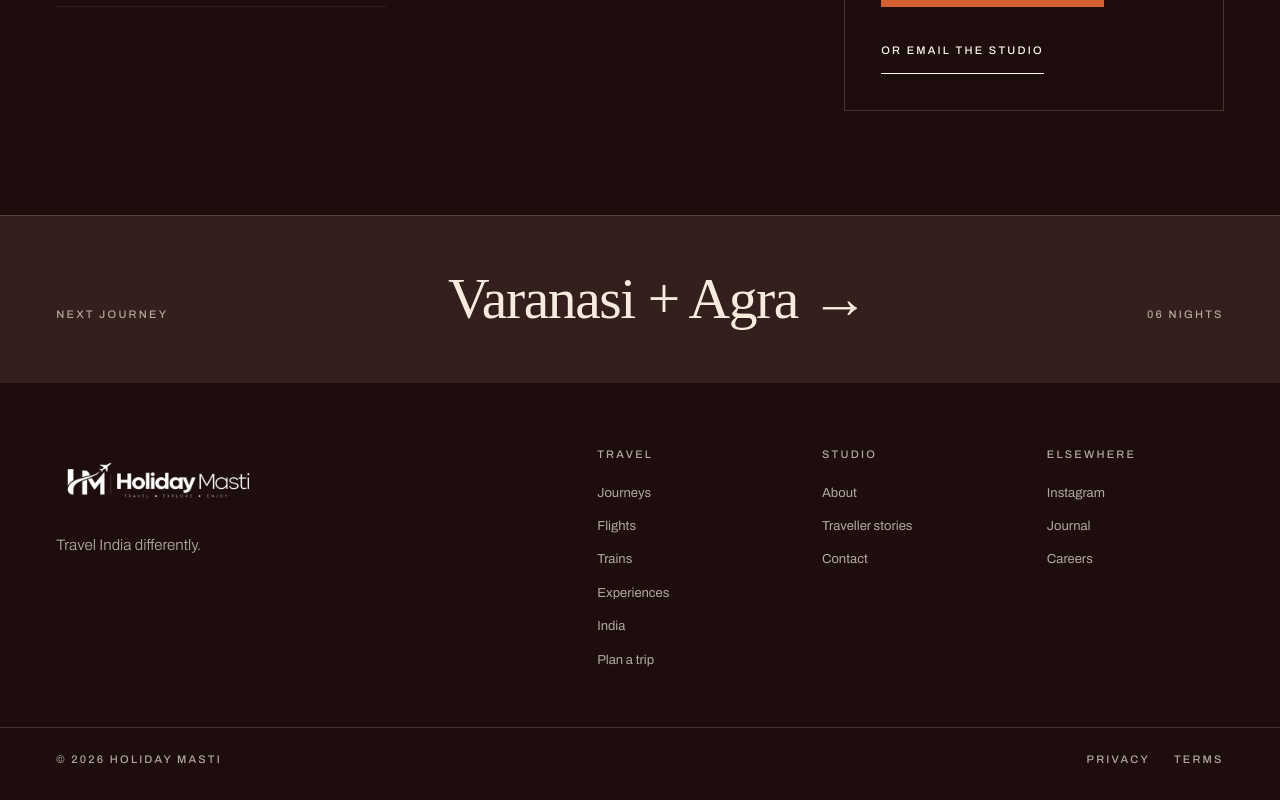
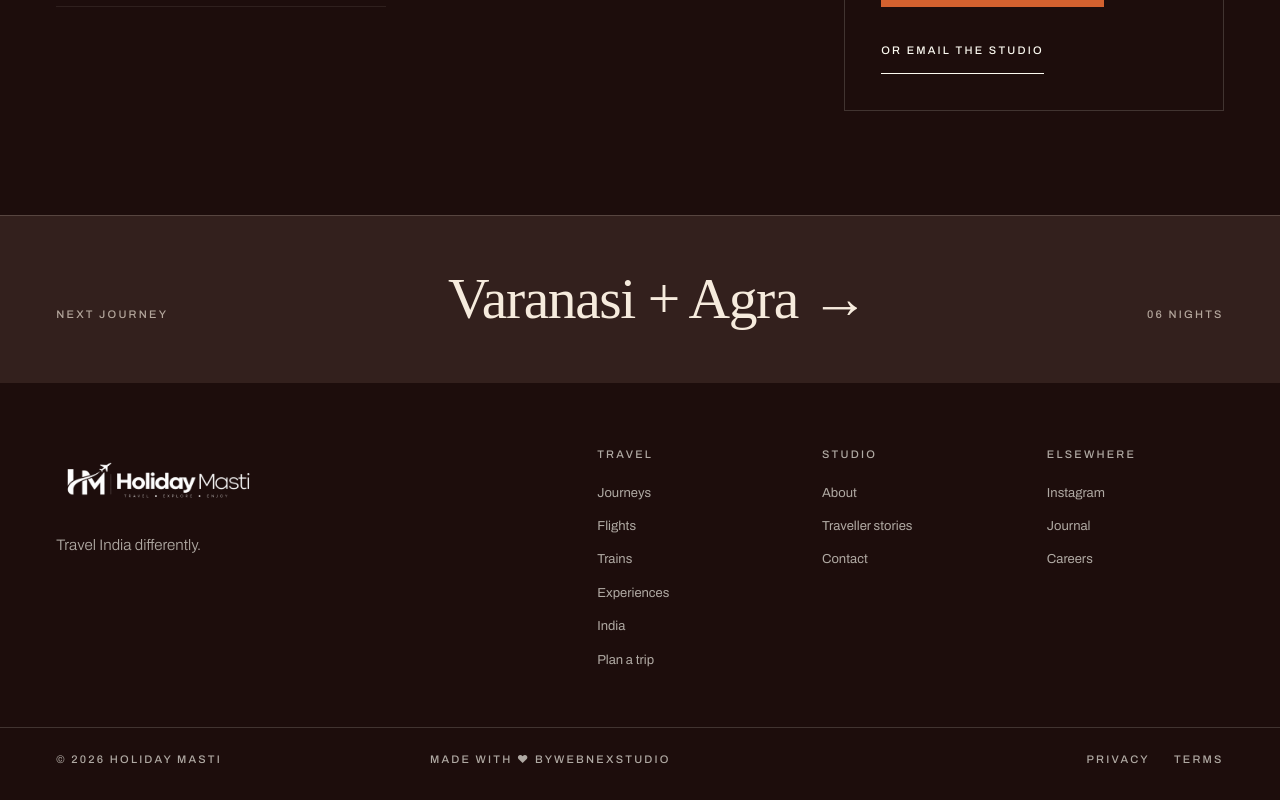
Before and after one commit to iamrohitksingh87-ops/Holiday-Masti, a React (Vite) app: page /journeys/goa in a window 1280 px wide. Shown: the part 3473-4273 px from the top of the page. Built offline with nearby package versions, Linux system fonts and the light colour scheme; a web font is replaced by a local one.

Commit message:
Add Made with love by WebnexStudio footer credit

```diff
--- a/src/components/footer/Footer.tsx
+++ b/src/components/footer/Footer.tsx
@@ -61,6 +61,18 @@ export function Footer() {
 
       <div className="shell foot__base">
         <p className="meta">© {new Date().getFullYear()} Holiday Masti</p>
+        <a
+          className="foot__made-by meta"
+          href="https://www.webnexstudio.in/"
+          target="_blank"
+          rel="noopener noreferrer"
+          aria-label="Made with love by WebnexStudio — opens in a new tab"
+        >
+          <span>Made with <span aria-hidden="true">♥</span> by</span>
+          <span className="foot__webnex-logo" aria-label="WebnexStudio">
+            <span className="foot__webnex-name">webnex</span><span className="foot__webnex-studio">studio</span>
+          </span>
+        </a>
         {/* CC BY-SA requires the photographer to be named wherever the image
             is used, so the credit line is functional, not decorative. */}
         <p className="meta foot__credit">
```
